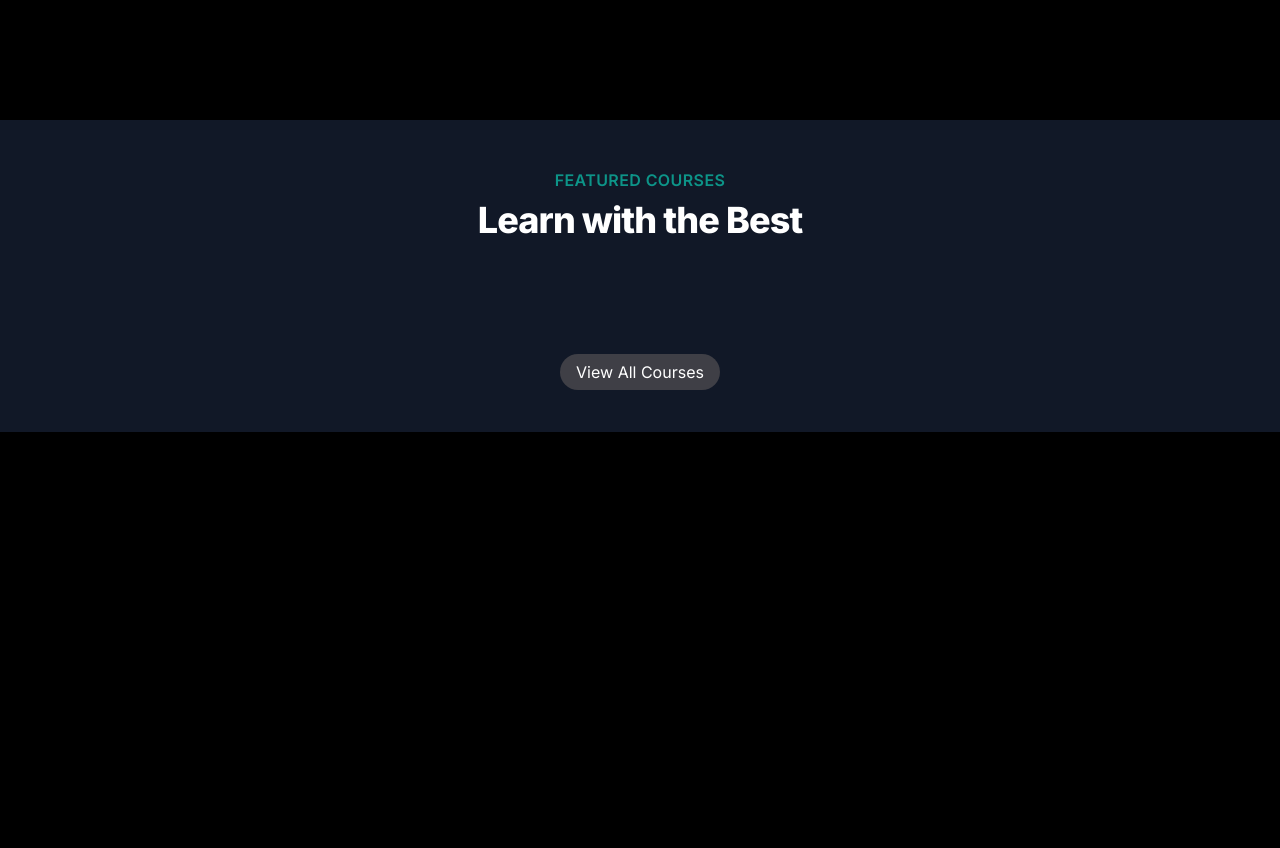
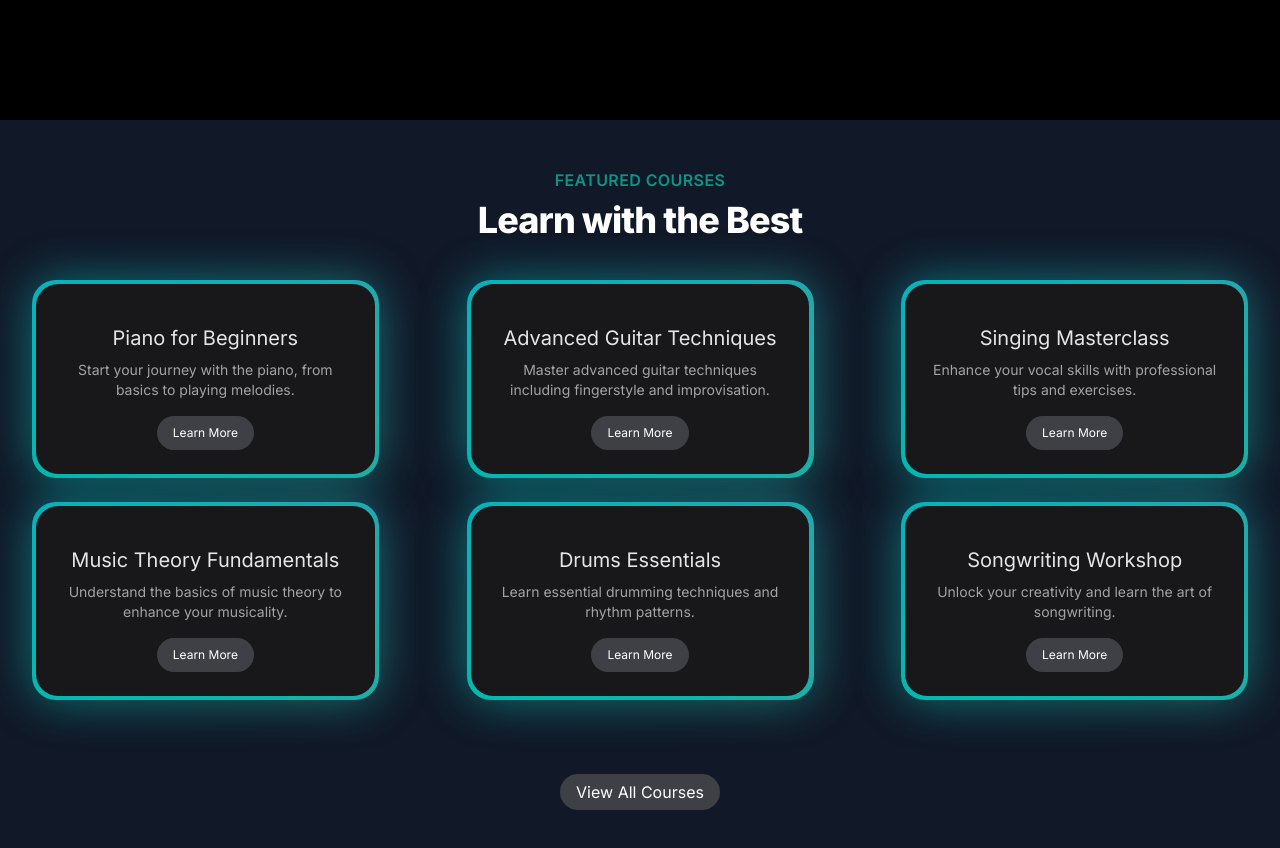
Before and after one commit to Muhammad-Haram/Music-Academy, a Next.js app: page / in a window 1280 px wide. Shown: the part 520-1368 px from the top of the page. Before the commit the page ends 952 px from the top, so only its background shows below. Built offline with nearby package versions, Linux system fonts and the light colour scheme.

Commit message:
display cards

```diff
--- a/src/components/FeaturedCards.jsx
+++ /dev/null
@@ -1,29 +0,0 @@
-import React from 'react'
-import courseData from "@/data/music_courses.json"
-import Link from 'next/link'
-
-const FeaturedCards = () => {
-    return (
-        <div className='py-12 bg-gray-900'>
-
-            <div className='text-center'>
-                <h2 className='text-base text-teal-600 font-semibold tracking-wide uppercase'>
-                    FEATURED COURSES</h2>
-                <p className='mt-2 text-3xl leading-8 font-extrabold tracking-tight text-white sm:text-4xl'>Learn with the Best</p>
-            </div>
-
-            <div className='mt-10'>
-                <div className='grid grid-cols-1 sm:grid-cols-2 '></div>
-            </div>
-
-            <div className='mt-20 text-center'>
-                <Link href={"/contact"} className="bg-zinc-700 rounded-full px-4 py-2 text-white">
-                    View All Courses
-                </Link>
-            </div>
-
-        </div >
-    )
-}
-
-export default FeaturedCards
--- /dev/null
+++ b/src/components/FeaturedCards.tsx
@@ -0,0 +1,60 @@
+"use client"
+
+import React from 'react'
+import courseData from "@/data/music_courses.json"
+import Link from 'next/link'
+import { BackgroundGradient } from './ui/background-gradient'
+interface Course {
+    id: number,
+    title: string,
+    slug: string,
+    description: string,
+    price: number,
+    instructor: string,
+    isFeatured: boolean
+}
+
+const FeaturedCards = () => {
+    const featuredCards = courseData.courses.filter((course: Course) => course.isFeatured)
+    return (
+        <div className='py-12 bg-gray-900'>
+
+            <div className='text-center'>
+                <h2 className='text-base text-teal-600 font-semibold tracking-wide uppercase'>
+                    FEATURED COURSES</h2>
+                <p className='mt-2 text-3xl leading-8 font-extrabold tracking-tight text-white sm:text-4xl'>Learn with the Best</p>
+            </div>
+
+            <div className='mt-10'>
+                <div className='grid grid-cols-1 sm:grid-cols-2 lg:grid-cols-3 gap-6 justify-center'>
+                    {featuredCards.map((course: Course) => (
+                        <div key={course.id} className='flex justify-center mx-8 '>
+                            <BackgroundGradient className='flex flex-col rounded-[22px] bg-white dark:bg-zinc-900 overflow-hidden h-full max-w-sm'>
+
+                                <div className='p-4 sm:p-6 flex flex-col text-center items-center flex-grow'>
+
+                                    <p className='text-lg sm:text-xl text-black mt-4 mb-2 dark:text-neutral-200'>{course.title}</p>
+
+                                    <p className='text-sm flex-grow dark:text-neutral-400 text-neutral-600'>{course.description}</p>
+
+                                    <Link className="bg-zinc-700 rounded-full px-4 py-2 mt-4 text-[12px] text-white" href={`/courses/${course.slug}`}>
+                                        Learn More
+                                    </Link>
+                                </div>
+
+                            </BackgroundGradient>
+                        </div>
+                    ))}
+                </div>
+            </div>
+
+            <div className='mt-20 text-center'>
+                <Link href={"/contact"} className="bg-zinc-700 rounded-full px-4 py-2 text-white">
+                    View All Courses
+                </Link>
+            </div>
+        </div >
+    )
+}
+
+export default FeaturedCards
```
